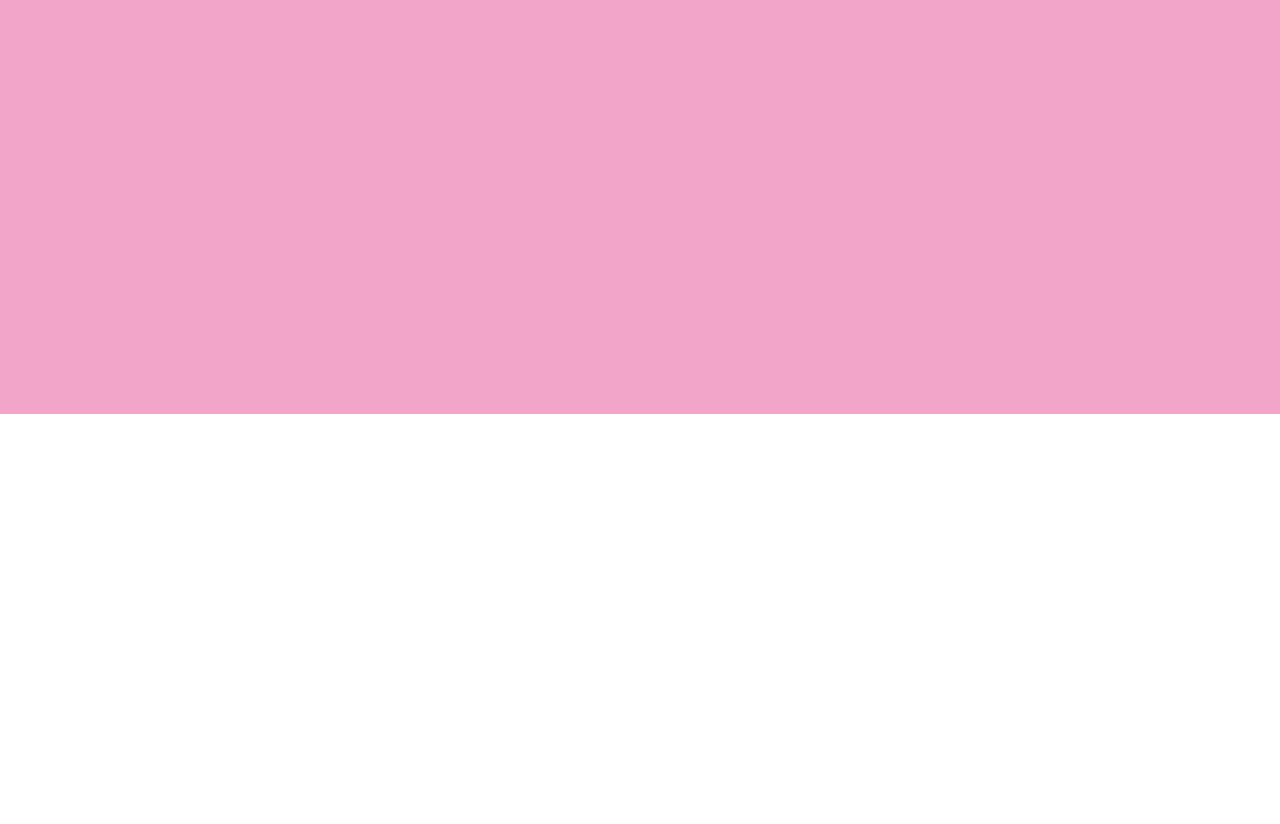
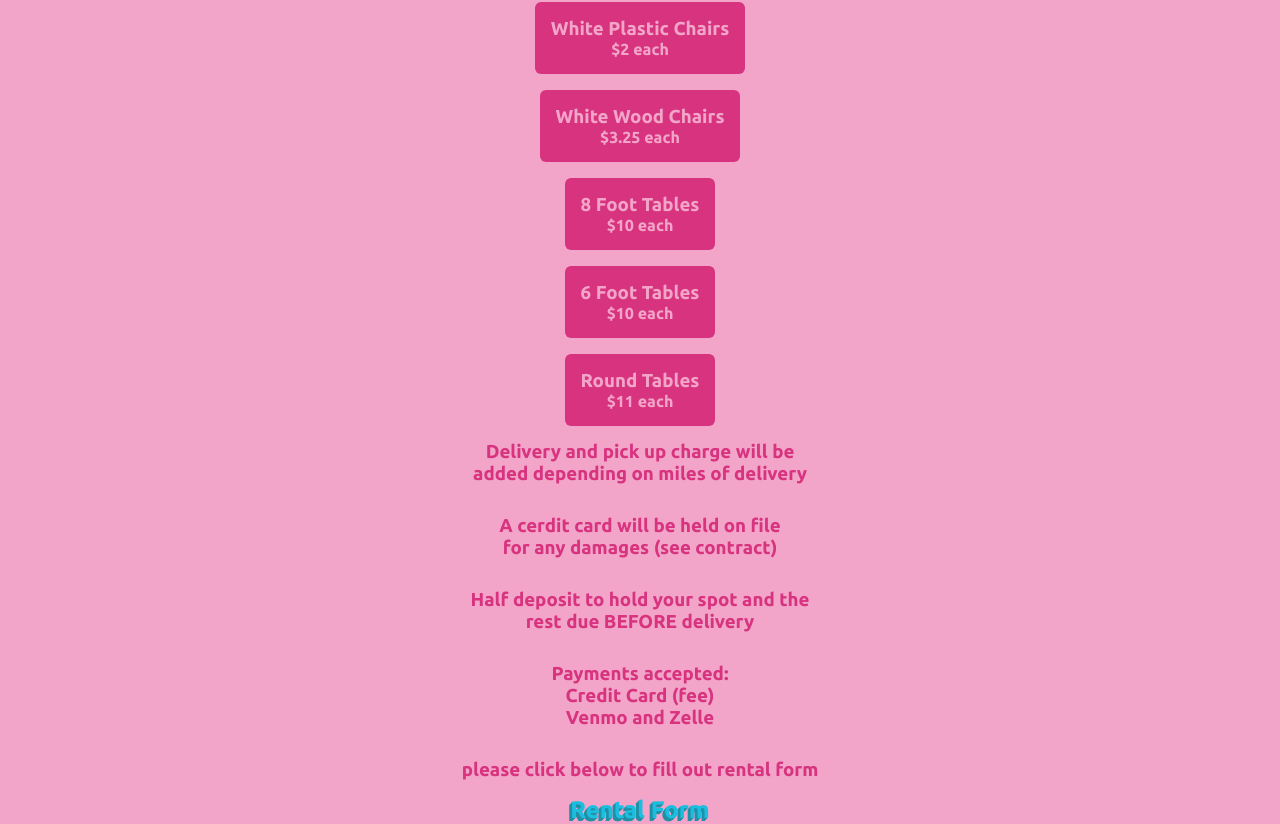
Before and after one commit to Tooboi/Baked-by-DJ, a plain HTML site: page rentals.html in a window 1280 px wide. Shown: the part 386-1210 px from the top of the page. Before the commit the page ends 800 px from the top, so only its background shows below. Drawn offline with Linux system fonts and the light colour scheme.

Commit message:
0.3 Complete rental page

```diff
--- a/rentals.html
+++ b/rentals.html
@@ -32,6 +32,37 @@
         <div class="menu-order">
           <a href="order.html"><h3>ORDER NOW</h3></a>
         </div>
+        <div class="rental-price">
+          <h1 class="two-point-shadow-blue center">Tables + Chairs</h1>
+          <div class="pricing-item-3">
+            <h3 class="p-serve center">White Plastic Chairs</h3>
+            <h4 class="p-price center">$2 each</h4>
+          </div>
+          <div class="pricing-item-3">
+            <h3 class="p-serve center">White Wood Chairs</h3>
+            <h4 class="p-price center">$3.25 each</h4>
+          </div>
+          <div class="pricing-item-3">
+            <h3 class="p-serve center">8 Foot Tables</h3>
+            <h4 class="p-price center">$10 each</h4>
+          </div>
+          <div class="pricing-item-3">
+            <h3 class="p-serve center">6 Foot Tables</h3>
+            <h4 class="p-price center">$10 each</h4>
+          </div>
+          <div class="pricing-item-3">
+            <h3 class="p-serve center">Round Tables</h3>
+            <h4 class="p-price center">$11 each</h4>
+          </div>
+        </div>
+        <div class="rental-area">
+          <h3 class="pad-1em">Delivery and pick up charge will be<br>added depending on miles of delivery</h3>
+          <h3 class="pad-1em">A cerdit card will be held on file<br>for any damages (see contract)</h3>
+          <h3 class="pad-1em">Half deposit to hold your spot and the<br>rest due BEFORE delivery</h3>
+          <h3 class="pad-1em">Payments accepted:<br>Credit Card (fee)<br>Venmo and Zelle</h3>
+          <h3 class="pad-1em">please click below to fill out rental form</h3>
+          <a rel="noopener" class="two-point-shadow-blue" href="https://form.jotform.com/221726876265162" target="_blank"><h2>Rental Form</h2></a>
+        </div>
       </div>
 </body>
 </html>
--- a/style.css
+++ b/style.css
@@ -53,6 +53,9 @@
   font-family: var(--font-3);
   font-weight: 700;
   font-stretch: wider;
+}
+.pad-1em {
+  padding: .8em;
 }
 .menu-top {
   color: var(--blue-med);
@@ -278,3 +281,21 @@
   grid-area: price;
   align-items: center;
 }
+.rental-area {
+  display: flex;
+  flex-direction: column;
+  text-align: center;
+  justify-content: center;
+
+  color: var(--main-color-dark);
+}
+.rental-area a {
+  text-decoration: none;
+}
+.rental-price {
+  display: flex;
+  flex-direction: column;
+  text-align: center;
+  justify-content: center;
+  gap: 1em;
+}
```
Also changed, not shown: 1 other file.
